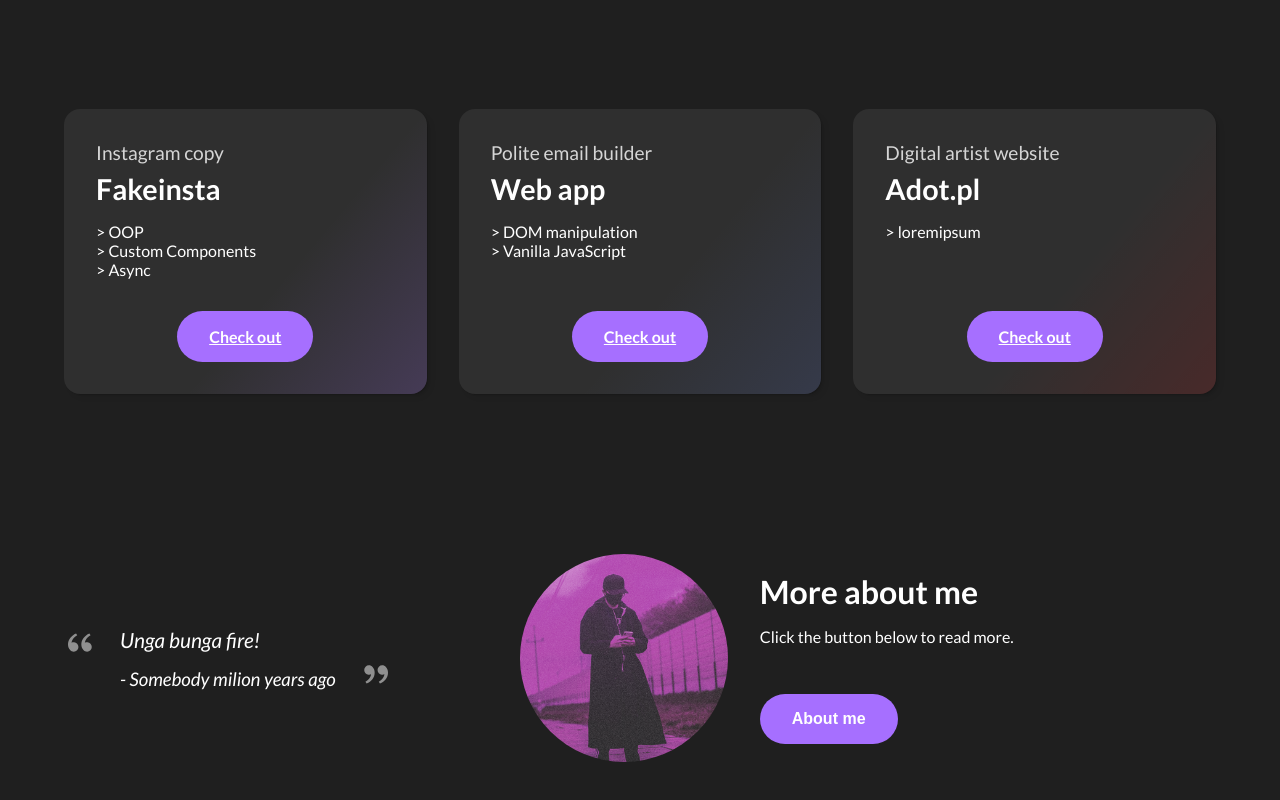
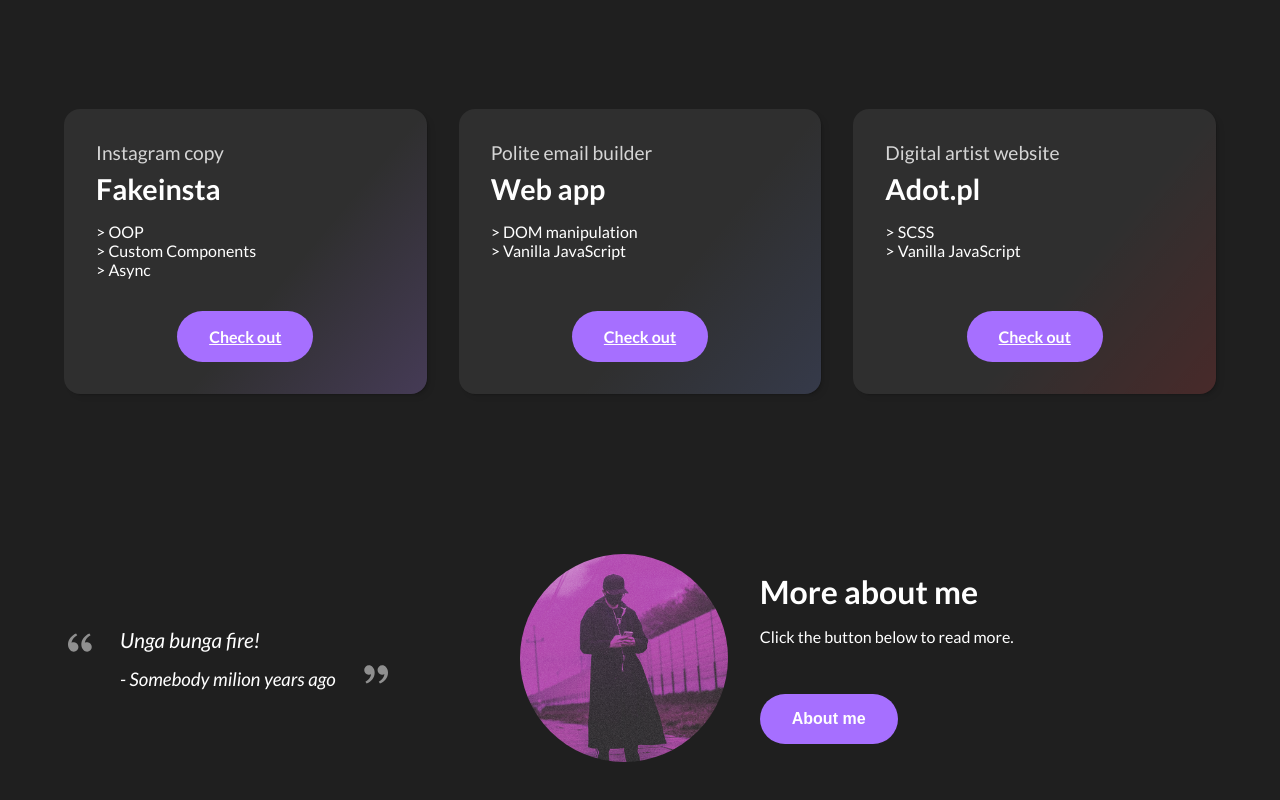
Before and after one commit to goodideagiver/purple-dev-react, a React (Create React App) app: page / in a window 1280 px wide. Shown: the part 1119-1919 px from the top of the page. Built offline with nearby package versions, Linux system fonts and the light colour scheme.

Commit message:
added content to adot.pl card

```diff
--- a/src/components/UI/projectCards/data/index.js
+++ b/src/components/UI/projectCards/data/index.js
@@ -16,7 +16,7 @@ const cardData = [
 	{
 		title: 'Adot.pl',
 		shortDesc: 'Digital artist website',
-		desc: ['loremipsum'],
+		desc: ['SCSS', 'Vanilla JavaScript'],
 		link: 'https://www.adot.pl/',
 		color: '#ff00001f',
 	},
```
